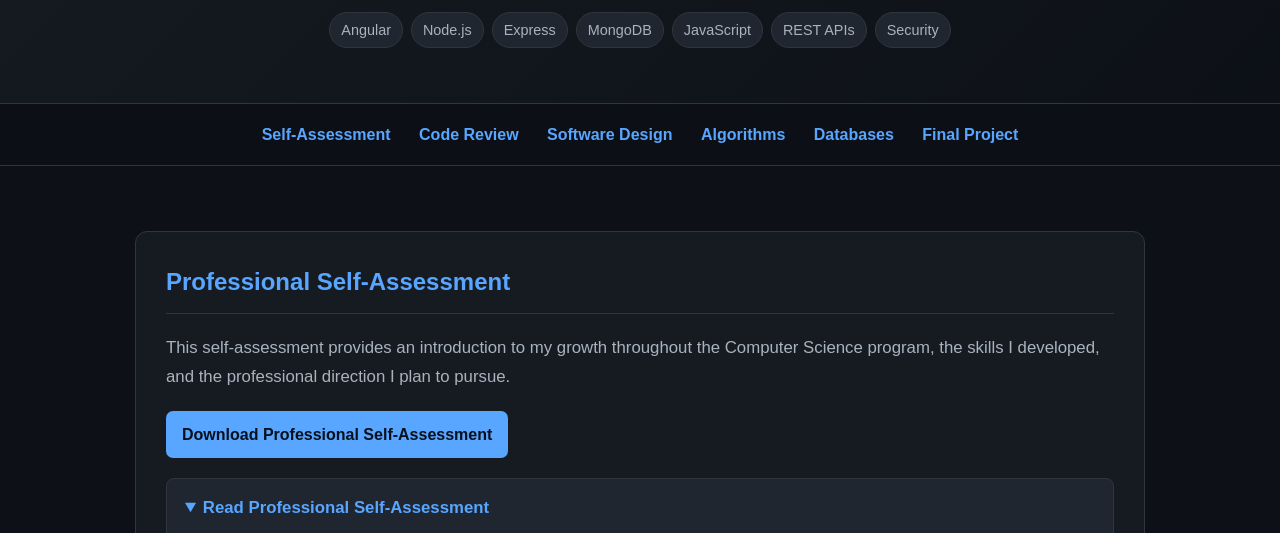
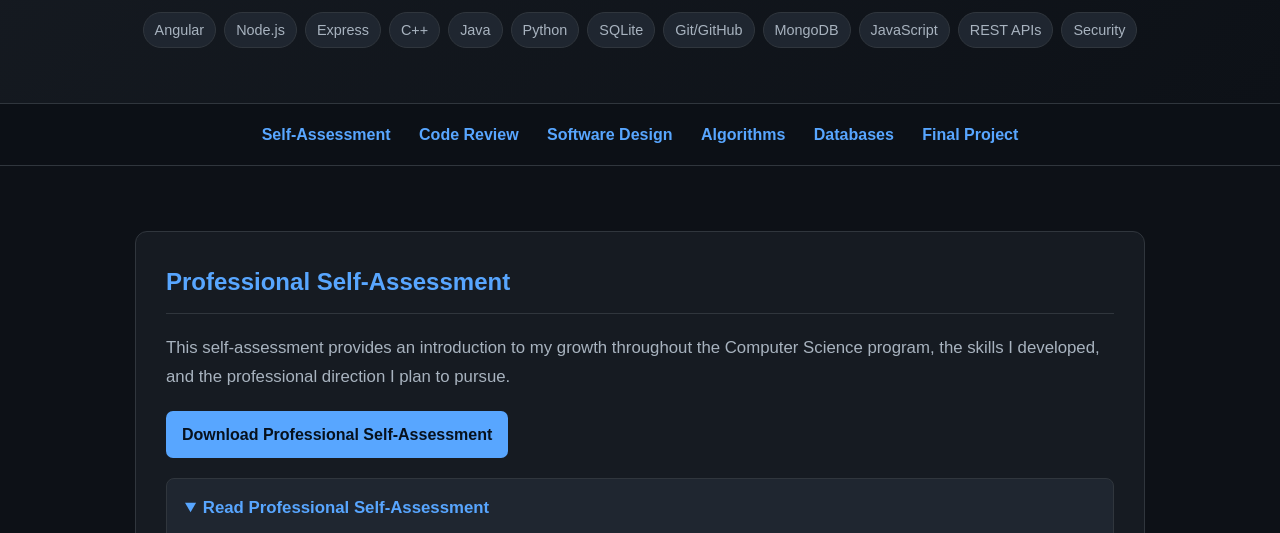
Before and after one commit to QubitVagrant/QubitVagrant.github.io, a plain HTML site: page index.html in a window 1280 px wide. Shown: the part 267-800 px from the top of the page. Drawn offline with Linux system fonts and the light colour scheme.

Commit message:
Update index.html

```diff
--- a/index.html
+++ b/index.html
@@ -243,6 +243,11 @@
         <span class="tag">Angular</span>
         <span class="tag">Node.js</span>
         <span class="tag">Express</span>
+        <span class="tag">C++</span>
+        <span class="tag">Java</span>
+        <span class="tag">Python</span>
+        <span class="tag">SQLite</span>
+        <span class="tag">Git/GitHub</span>
         <span class="tag">MongoDB</span>
         <span class="tag">JavaScript</span>
         <span class="tag">REST APIs</span>
```
